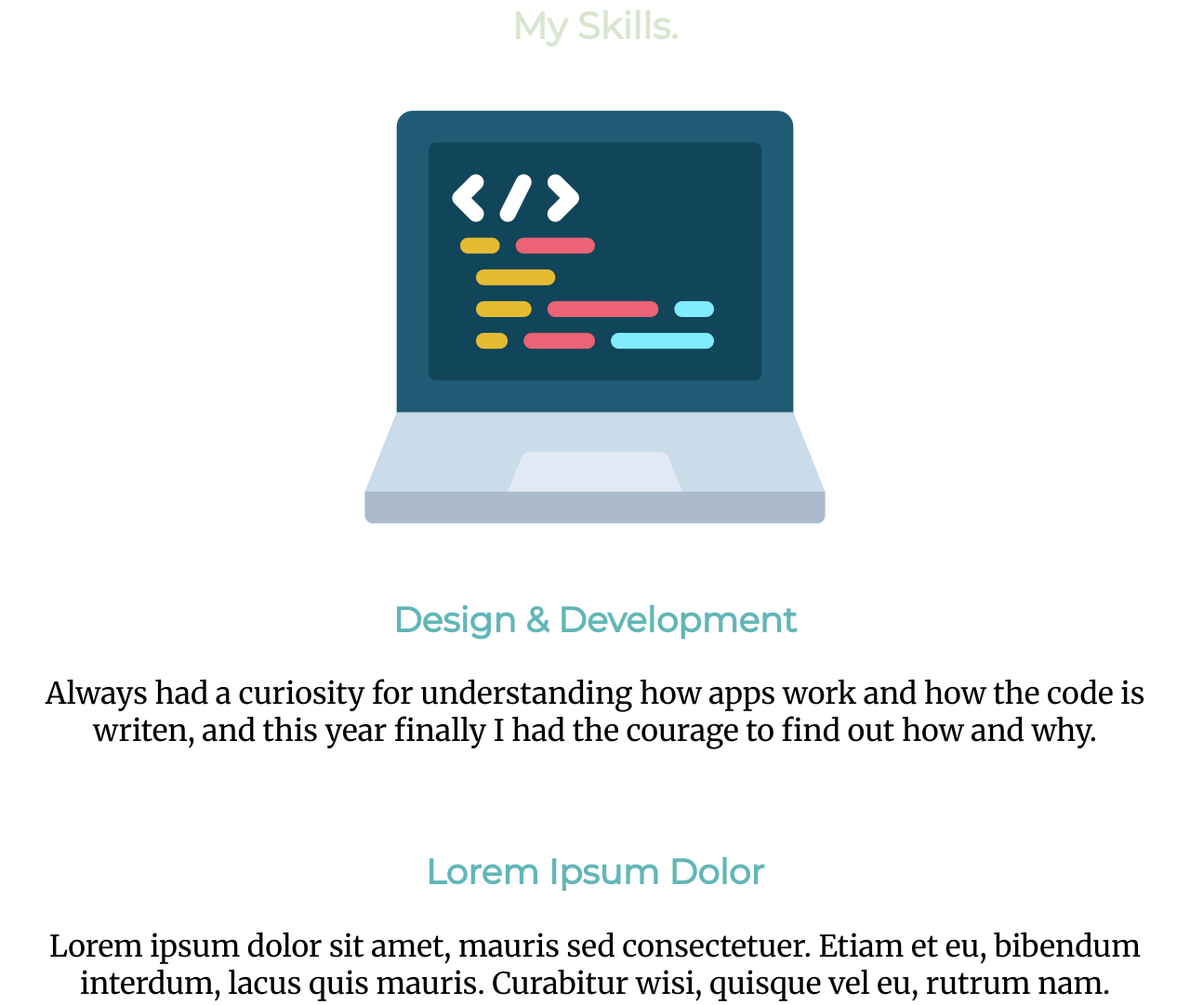
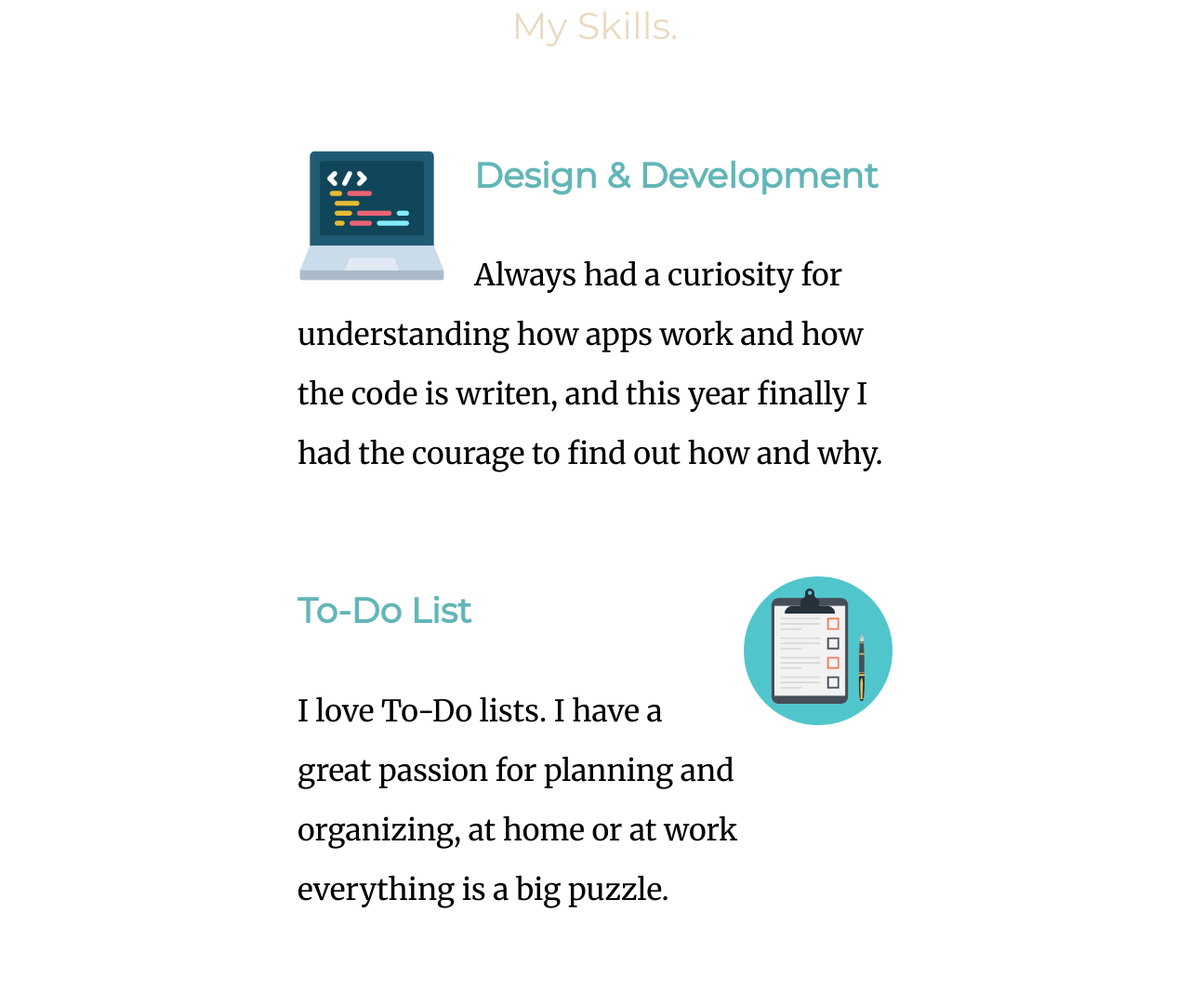
Before and after one commit to TDenisaM/css-my-site, a plain HTML site: page index.html in a window 1280 px wide. Shown: the part 1512-2593 px from the top of the page at 93% size. Drawn offline with Linux system fonts and the light colour scheme.

Commit message:
cSS TO THE SKILL section
used "float" and learned about clear

```diff
--- a/css/styles.css
+++ b/css/styles.css
@@ -14,16 +14,21 @@ h1 {
   color: #439a97;
   font-size: 5.625rem;
   font-family: "Sacramento", cursive;
+
   margin: 50px auto 0 auto;
 }
 h2 {
-  color: #dae5d0;
+  color: #e9dac1;
   font-family: "Montserrat", sans-serif;
   font-size: 2.5rem;
+  font-weight: normal;
 }
 h3 {
   color: #62b6b7;
   font-family: "Montserrat", sans-serif;
+}
+a {
+  color: #62b6b7;
 }
 
 .top-container {
@@ -36,6 +41,14 @@ h3 {
 }
 .bottom-container {
 }
+
+.skill-row {
+  width: 50%;
+  margin: 100px auto;
+  text-align: left;
+  line-height: 2;
+}
+
 .top-cloud {
   position: absolute;
   right: 300px;
@@ -46,3 +59,13 @@ h3 {
   left: 300px;
   bottom: 300px;
 }
+.code-image {
+  width: 25%;
+  float: left;
+  margin-right: 30px;
+}
+.to-do-image {
+  width: 25%;
+  float: right;
+  margin-left: 30px;
+}
--- a/index.html
+++ b/index.html
@@ -51,7 +51,7 @@
         <h2>My Skills.</h2>
         <div class="skill-row">
           <img
-            class=""
+            class="code-image"
             src="images/programming.png"
             alt="" />
           <h3>Design & Development</h3>
@@ -63,13 +63,15 @@
           </p>
         </div>
         <div class="skill-row">
-          <img class="" src="" alt="" />
-          <h3>Lorem Ipsum Dolor</h3>
+          <img
+            class="to-do-image"
+            src="images/to-do-list.png"
+            alt="icon of a list" />
+          <h3>To-Do List</h3>
           <p>
-            Lorem ipsum dolor sit amet, mauris sed
-            consectetuer. Etiam et eu, bibendum interdum,
-            lacus quis mauris. Curabitur wisi, quisque vel
-            eu, rutrum nam.
+            I love To-Do lists. I have a great passion for
+            planning and organizing, at home or at work
+            everything is a big puzzle.
           </p>
         </div>
       </div>
@@ -106,14 +108,15 @@
       <p>© 2022 Denisa Tudor.</p>
       <p>
         <a
-          href="https://www.flaticon.com/free-icons/woman"
-          title="woman icons"
-          >Woman icons created by Adib Sulthon - Flaticon</a
-        >
-        <a
           href="https://www.flaticon.com/free-icons/coding"
           title="coding icons"
           >Coding icons created by juicy_fish - Flaticon</a
+        >
+        <a
+          href="https://www.flaticon.com/free-icons/task-list"
+          title="task list icons"
+          >Task list icons created by Prosymbols Premium -
+          Flaticon</a
         >
       </p>
     </div>
```
Also changed, not shown: images/to-do-list.png (added), 5 other files.
